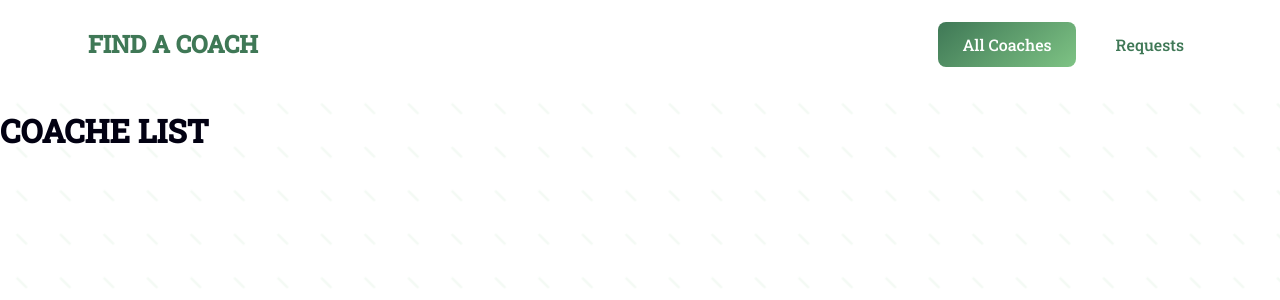
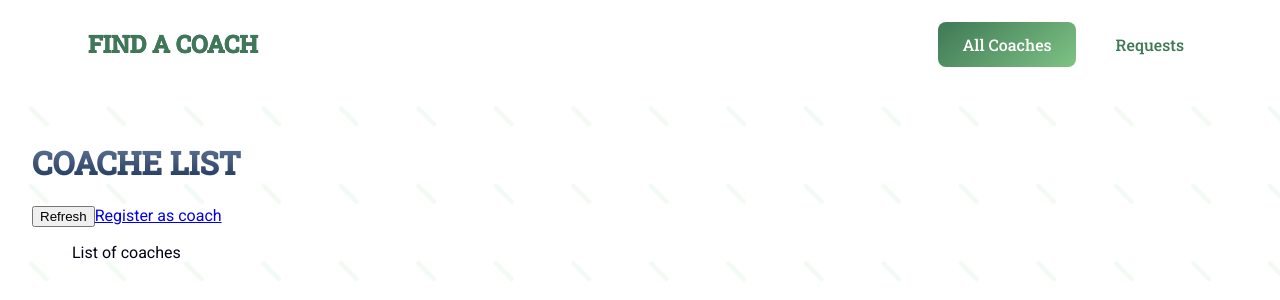
Before and after one commit to IyanTheekshana/find-a-couch, a Vue app: page /coaches in a window 1280 px wide. Shown: the top 300 px of the page. Built offline with nearby package versions, Linux system fonts and the light colour scheme.

Commit message:
added dummy contents to compoments

```diff
--- a/src/App.vue
+++ b/src/App.vue
@@ -1,6 +1,8 @@
 <template>
   <the-header></the-header>
-  <router-view></router-view>
+  <main>
+    <router-view></router-view>
+  </main>
 </template>
 
 <script>
@@ -39,10 +41,19 @@
 h6 {
   font-family: "Roboto Slab", serif;
   text-transform: uppercase;
+  -webkit-background-clip: text;
+  background-clip: text;
+  background-image: linear-gradient(0deg, #19335a, #697a98);
+  color: transparent;
 }
 
 .card {
   background: linear-gradient(140deg, #02889b, #06c2ae);
   color: #fff;
 }
+
+main {
+  max-width: 1400px;
+  padding: 2rem;
+}
 </style>
--- a/src/pages/coaches/CoachDetail.vue
+++ b/src/pages/coaches/CoachDetail.vue
@@ -1,5 +1,7 @@
 <template>
   <h1>Coache Details</h1>
+  <router-view></router-view>
+  <router-link to="/coaches/c1/contact">Contact</router-link>
 </template>
 
 <script>
--- a/src/pages/coaches/CoachesList.vue
+++ b/src/pages/coaches/CoachesList.vue
@@ -1,5 +1,14 @@
 <template>
   <h1>Coache List</h1>
+  <section>
+    <div class="controls">
+      <button>Refresh</button>
+      <router-link to="/register">Register as coach</router-link>
+    </div>
+    <ul>
+      List of coaches
+    </ul>
+  </section>
 </template>
 
 <script>
```
